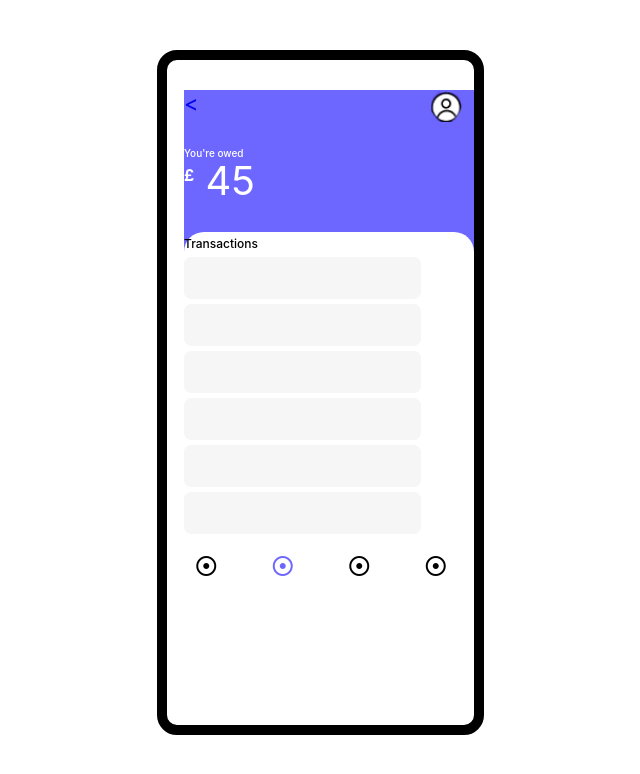
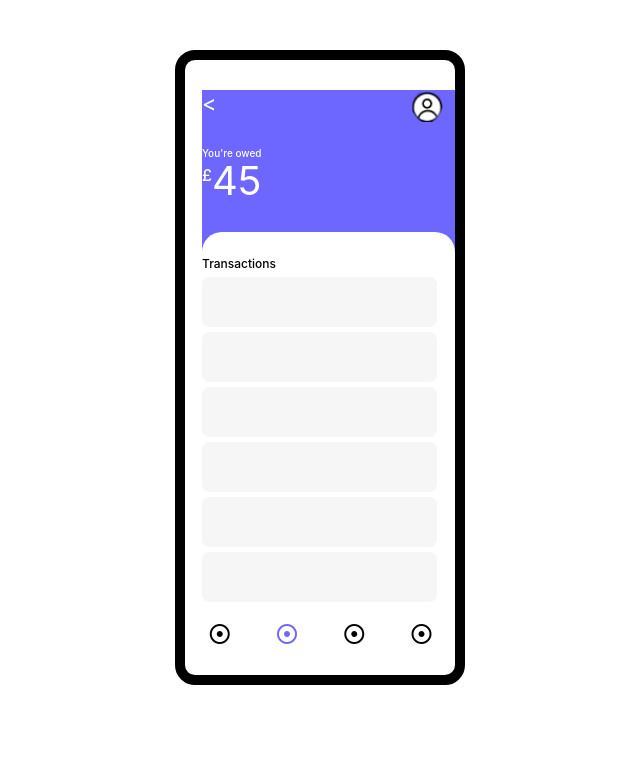
Before and after one commit to bellom/transaction-app, a React (Create React App) app: page /info/1 in a window 1280 px wide. Shown: the top 774 px of the page, without its empty margins (320-960 px from the left). Built offline with nearby package versions, Linux system fonts and the light colour scheme; the HTML template or start-up script is replaced by a standard one.

Commit message:
added more syling

```diff
--- a/src/App.css
+++ b/src/App.css
@@ -2,11 +2,11 @@
 General Styles
 ****************************** */
 
-/* * {
+* {
   -webkit-box-sizing: border-box;
   -moz-box-sizing: border-box;
   box-sizing: border-box;
-} */
+}
 
 
 .App {
@@ -95,7 +95,6 @@ HomePage Styles
 }
 
 
-
 ul {
   list-style-type: none;
   display: flex;
@@ -123,6 +122,7 @@ InfoPage Styles
 .back-arrow {
   font-size: 22px;
   text-decoration: none;
+  color: #fff;
 }
 
 .icon-infoPage {
@@ -144,10 +144,21 @@ InfoPage Styles
 
 .sup-infoPage {
   font-size: medium;
-  font-weight: 700;
+  font-weight: 500;
 }
 
 .section2 {
   background: #fff;
   border-radius: 20px 20px 0 0;
+  padding-top: 20px;
 }
+
+.transaction2 {
+  background-color: lightgray;
+  border: 1px solid lightgray;
+  border-radius: 7px;
+  height: 50px;
+  max-width: 235px;
+  margin-top: 5px;
+  opacity: 0.2;
+}
--- a/src/component/infoPage.js
+++ b/src/component/infoPage.js
@@ -17,18 +17,18 @@ class infoPage extends React.Component {
                 </div>
                 <div>
                   <h6 className="span-infoPage">You're owed</h6>
-                  <h1 className="h1-white"><sup className="sup-infoPage">£</sup> 45</h1>
+                  <h1 className="h1-white"><sup className="sup-infoPage">£</sup>45</h1>
                 </div>
               </div>
               </div>
               <div className="section2">
                 <span className="span-homePage">Transactions</span>
-                <div className="transaction"></div>
-                <div className="transaction"></div>
-                <div className="transaction"></div>
-                <div className="transaction"></div>
-                <div className="transaction"></div>
-                <div className="transaction"></div>
+                <div className="transaction2"></div>
+                <div className="transaction2"></div>
+                <div className="transaction2"></div>
+                <div className="transaction2"></div>
+                <div className="transaction2"></div>
+                <div className="transaction2"></div>
 
                 <div className="footer">
                   <ul>
```
